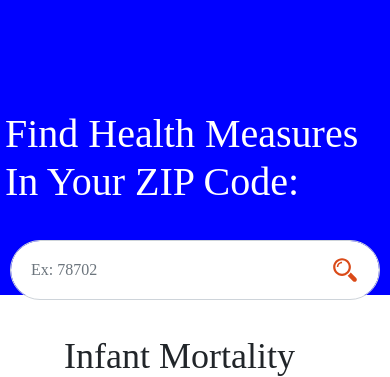
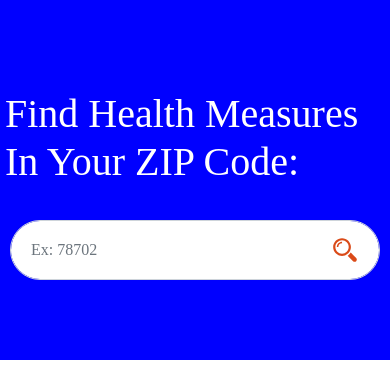
Before and after one commit to karimifar/DataViz, a website: page Public/index.html in a window 390 px wide. Shown: the top 377 px of the page. Drawn offline with nearby package versions, Linux system fonts and the light colour scheme; a web font is replaced by a local one.

Commit message:
responsive header

```diff
--- a/Public/assets/css/style.css
+++ b/Public/assets/css/style.css
@@ -127,15 +127,15 @@ html, body{
 }
 
 .header-div{
-    height: 35vh;
-    padding: 100px 10px;
+    height: auto;
+    padding: 80px 10px;
     background: #0000ff;
     color: white;
     margin-bottom: 10px;
     transition: all 0.5s ease-in-out;
 }
 #small-header{
-    height: 10vh;
+    height: auto;
     padding: 10px 20px;
     transition: all 0.5s ease-in-out;
 }
--- a/Public/index.html
+++ b/Public/index.html
@@ -37,7 +37,7 @@
     <body>
             <div id= "header-div" class="header-div row justify-content-center">
 
-                    <div class="col-lg-3 col-md-7 header-text">
+                    <div class="col-lg-5 col-md-7 header-text">
                             <h3 class = "headline"> Find Health Measures In Your ZIP Code:</h3>
                     </div>
 
```
